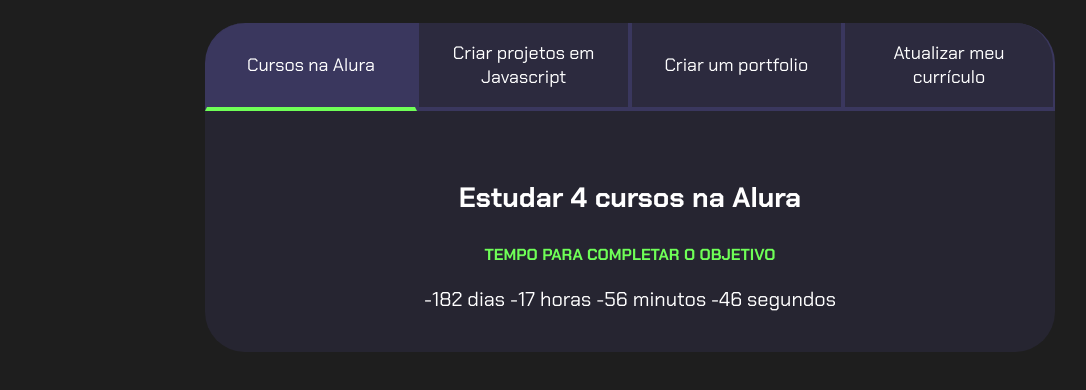
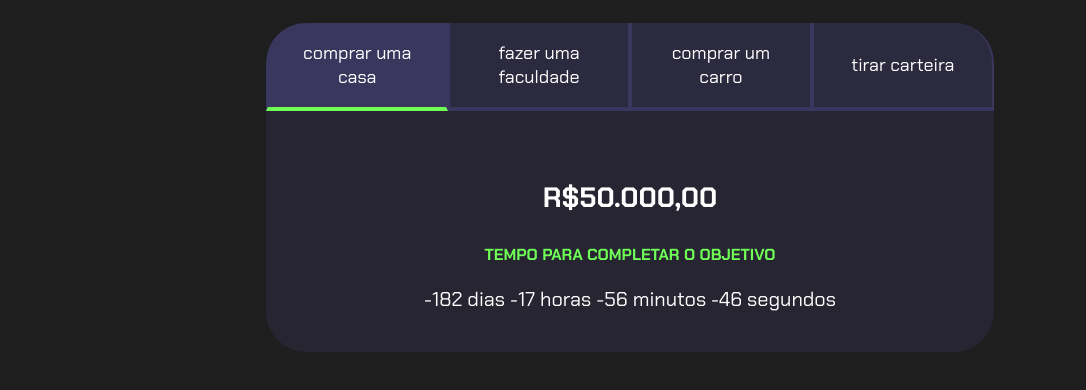
Before and after one commit to kalyandragoes/projeto-de-vida, a plain HTML site: page projeto de vida/index.html in a window 1280 px wide. Shown: the part 80-470 px from the top of the page, without its empty margins (10-1096 px from the left). Drawn offline with Linux system fonts and the light colour scheme.

Commit message:
atualização

```diff
--- a/projeto de vida/index.html
+++ b/projeto de vida/index.html
@@ -11,29 +11,29 @@
         <h2 class="titulo-principal">Meus Objetivos do ano<span>_</span></h2>
         <div class="conteudo">
         <div class="botoes">
-            <button class="botao ativo">Cursos na Alura</button>
-            <button class="botao">Criar projetos em Javascript</button>
-            <button class="botao">Criar um portfolio</button>
-            <button class="botao">Atualizar meu currículo</button>
+            <button class="botao ativo">comprar uma casa</button>
+            <button class="botao">fazer uma faculdade</button>
+            <button class="botao">comprar um carro</button>
+            <button class="botao">tirar carteira</button>
         </div>
         <div class="abas-textos">
             <div class="aba-conteudo ativo">
-                <h3 class="aba-conteudo-titulo-principal">Estudar 4 cursos na Alura</h3>
+                <h3 class="aba-conteudo-titulo-principal">R$50.000,00</h3>
                 <h4 class="aba-conteudo-titulo-secundario">Tempo para completar o objetivo</h4>
                 <div class="contador"></div>
             </div>
             <div class="aba-conteudo">
-                <h3 class="aba-conteudo-titulo-principal">Criar 5 projetos em Javascript</h3>
+                <h3 class="aba-conteudo-titulo-principal">tirar tempo para estudar</h3>
                 <h4 class="aba-conteudo-titulo-secundario">Tempo para completar o objetivo</h4>
                 <div class="contador"></div>
             </div>
             <div class="aba-conteudo">
-                <h3 class="aba-conteudo-titulo-principal">Criar um portfolio com os meus 3 melhores projetos</h3>
+                <h3 class="aba-conteudo-titulo-principal">R$80.000,00</h3>
                 <h4 class="aba-conteudo-titulo-secundario">Tempo para completar o objetivo</h4>
                 <div class="contador"></div>
             </div>
             <div class="aba-conteudo">
-                <h3 class="aba-conteudo-titulo-principal">Atualizar meu curriculo com os certificados da Alura</h3>
+                <h3 class="aba-conteudo-titulo-principal">dar o meu melhor nas aulas</h3>
                 <h4 class="aba-conteudo-titulo-secundario">Tempo para completar o objetivo</h4>
                 <div class="contador"></div>
             </div>
```
